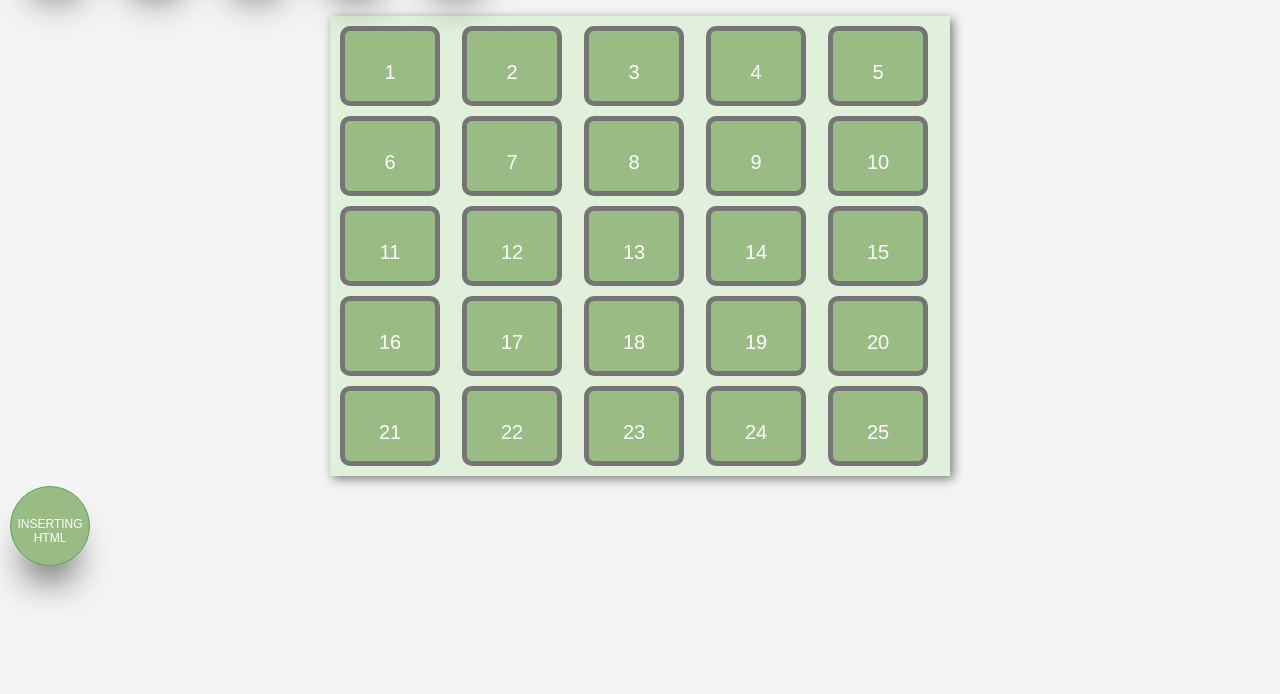
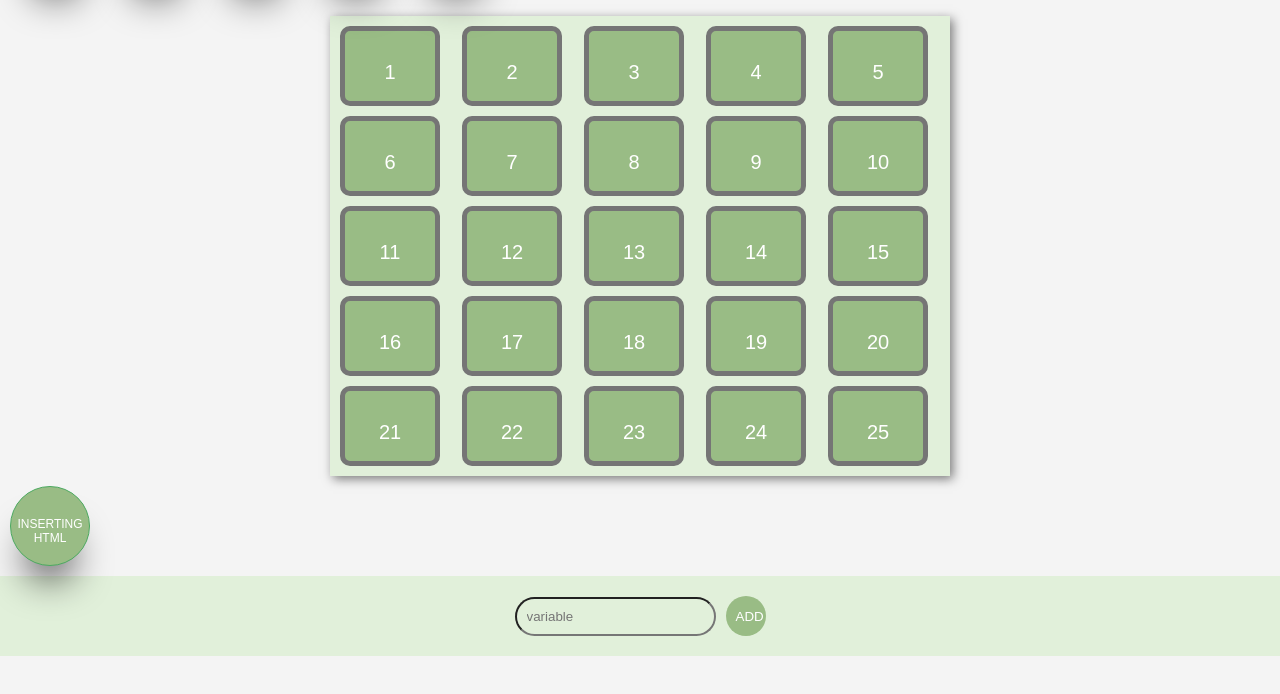
Before and after one commit to masashidev/javascript, a plain HTML site: page index.html in a window 1280 px wide. Shown: the part 338-1032 px from the top of the page. Drawn offline with Linux system fonts and the light colour scheme; a web font is replaced by a local one.

Commit message:
add handleKeyDown function

```diff
--- a/index.html
+++ b/index.html
@@ -121,9 +121,17 @@
   </div>
 
   <button type="button" name="button" onclick="insertingHtml()" class="button2"><span>INSERTING HTML</span></button>
-  <div id="inserting-html">
+  <div id="inserting-html"></div>
 
+  <div class="variable-input">
+    <input type="text" name="name" value="" placeholder="variable" class="variable-input-form" onkeydown="handleKeyDown(event)">
+    <button class="variable-input-button">ADD</button>
+    <p class="variable-input-result"></p>
+    <div class="history-box">
+      <p id="input-history"></p>
+    </div>
   </div>
+
 
   </main>
   <script>
@@ -173,6 +181,25 @@
     girdItems.forEach(function(gridItem) {
       gridItem.addEventListener('click', updateGridNumber);
     });
+
+    function displayInputValue() {
+      let input = event.key;
+      let result = document.querySelector('.variable-input-result');
+      result.textContent = input;
+    }
+
+    function appendInputHistory() {
+      let input = event.key;
+      let historyBox = document.querySelector('.history-box');
+      let history = document.getElementById('input-history');
+      history.textContent += input;
+      console.log(history.textContent);
+    }
+
+    function handleKeyDown(event) {
+      displayInputValue();
+      appendInputHistory();
+    }
   </script>
 </body>
 </html>
--- a/src/style.css
+++ b/src/style.css
@@ -131,3 +131,36 @@ h1 {
   background-color: #bae3a2;
   color: #99BC85;
 }
+
+
+.variable-input {
+  display: flex;
+  justify-content: center;
+  align-items: center;
+  padding: 20px;
+  background-color: #E1F0DA;
+}
+.variable-input-form {
+  display: flex;
+  justify-content: center;
+  align-items: center;
+  padding: 10px;
+  background-color: #E1F0DA;
+
+  border-radius: 30px;
+  margin-right: 10px;
+}
+.variable-input-button {
+  padding: 10px;
+  width: 40px;
+  height: 40px;
+  background-color: #99BC85;
+  color: white;
+  border: none;
+  border-radius: 50%;
+  cursor: pointer;
+}
+
+.history-box{
+  display: block;
+}
```
